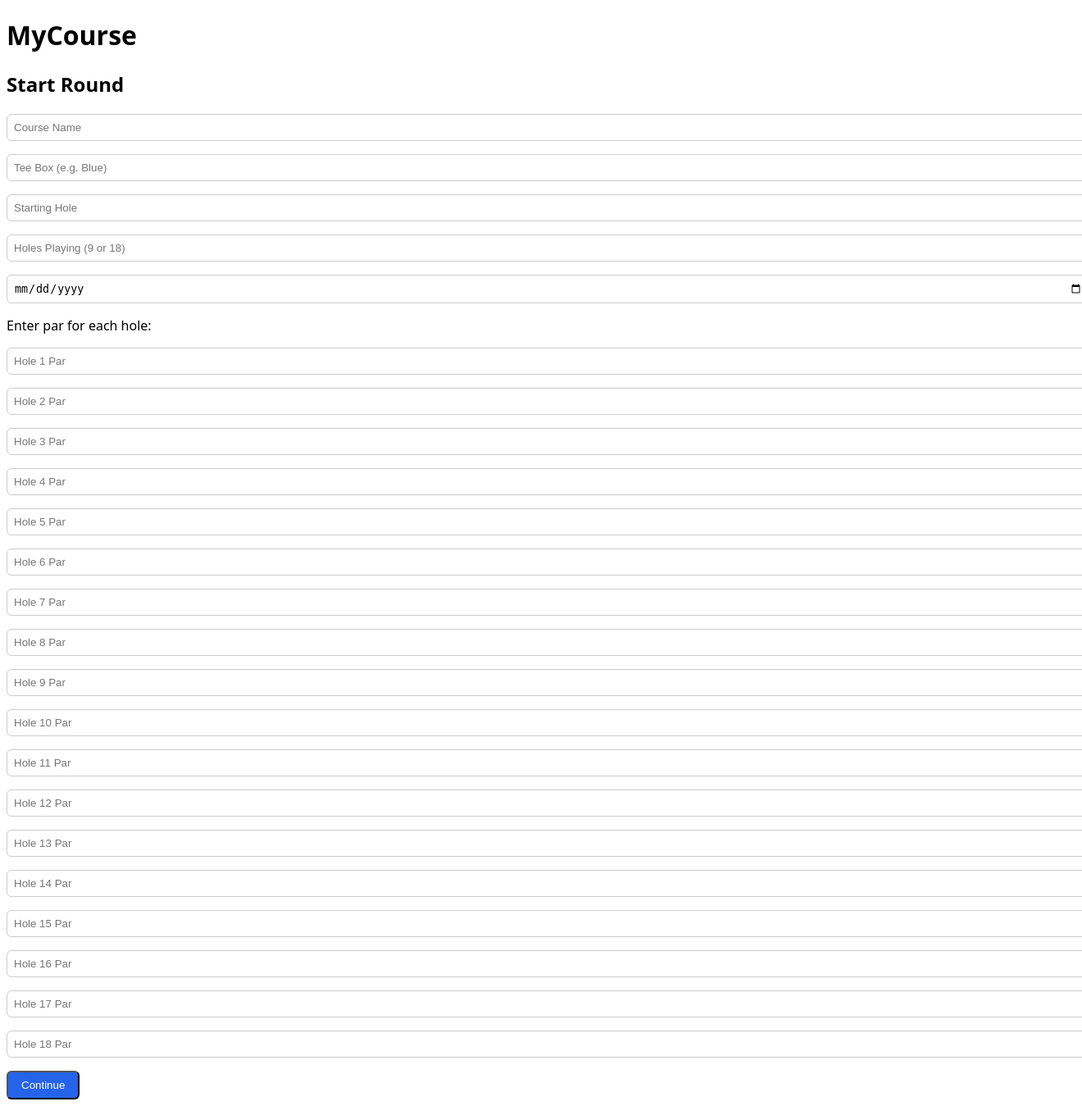
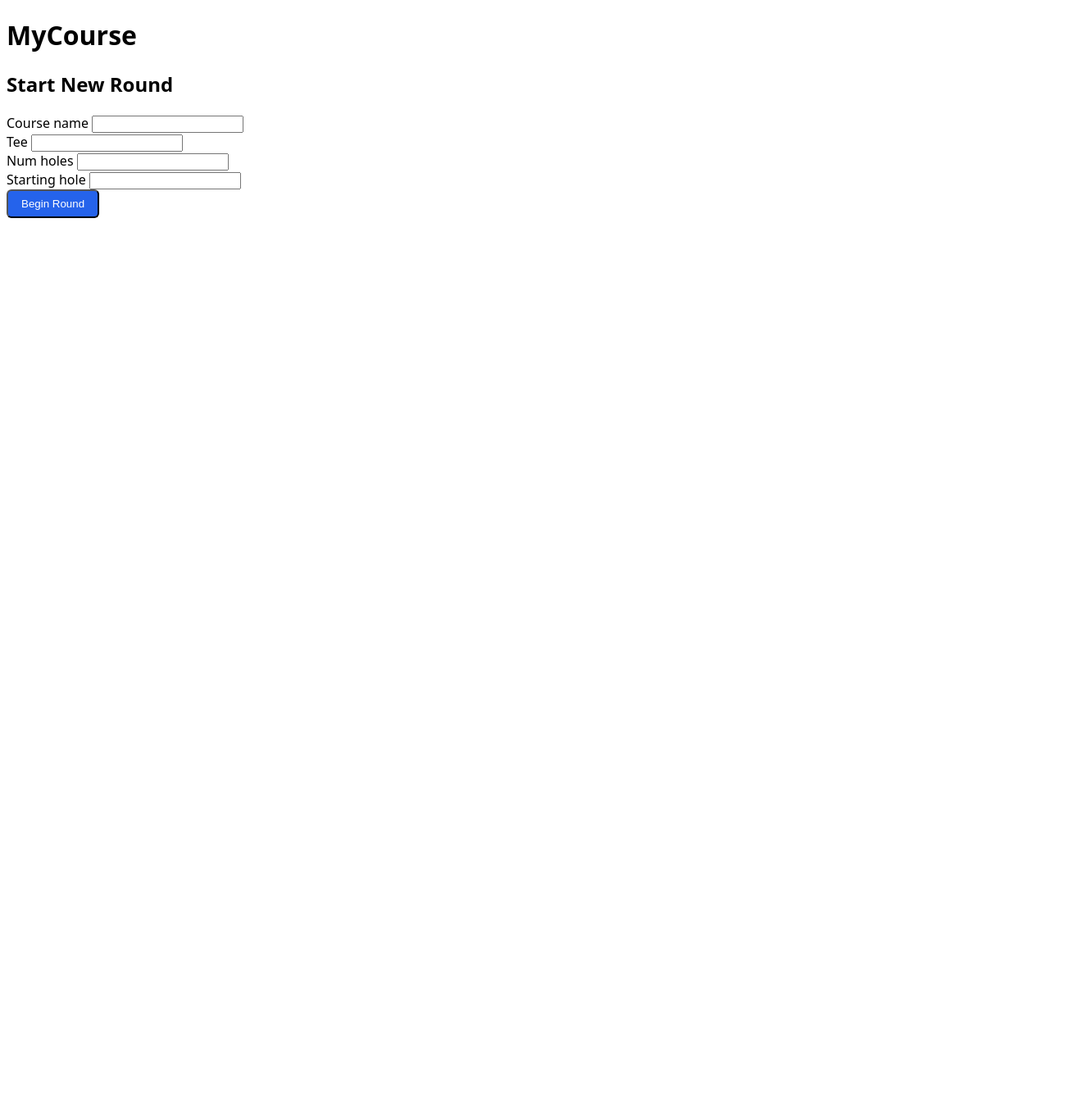
Before and after one commit to CanyenPalmer/mycourse-app, a Flask app: template templates/round_setup.html in a window 1320 px wide; the page is wider, and only the part inside the window is pictured. Shown: that part at 82% size. After the commit the page ends 266 px from the top of that part, so only its background shows below. Run offline with Flask 3, Linux system fonts and the light colour scheme; the template is opened without the code that fills it, so the values that code supplies are empty, except form fields; tables that the repository leaves empty hold one stand-in row (values such as "Sample post"); form fields are guessed from the names that the template uses.

Commit message:
Update round_setup.html

```diff
--- a/templates/round_setup.html
+++ b/templates/round_setup.html
@@ -1,18 +1,33 @@
-{% extends 'base.html' %}
+{% extends "base.html" %}
 {% block content %}
-<h2 class="text-xl font-semibold mb-4">Start Round</h2>
-<form method="post" class="space-y-4">
-    <input name="course_name" placeholder="Course Name" class="input" required />
-    <input name="tee_box" placeholder="Tee Box (e.g. Blue)" class="input" required />
-    <input name="start_hole" type="number" min="1" max="18" placeholder="Starting Hole" class="input" required />
-    <input name="holes_played" type="number" min="9" max="18" placeholder="Holes Playing (9 or 18)" class="input" required />
-    <input name="date_played" type="date" class="input" required />
+<div class="container mt-5">
+    <h2 class="text-center mb-4">Start New Round</h2>
+    <form method="POST">
+        {{ form.hidden_tag() }}
 
-    <p class="text-sm text-gray-600">Enter par for each hole:</p>
-    {% for i in range(1, 19) %}
-        <input name="par_{{ i }}" type="number" min="3" max="6" placeholder="Hole {{ i }} Par" class="input" />
-    {% endfor %}
+        <div class="mb-3">
+            {{ form.course_name.label(class="form-label") }}
+            {{ form.course_name(class="form-control") }}
+        </div>
 
-    <button type="submit" class="btn">Continue</button>
-</form>
+        <div class="mb-3">
+            {{ form.tee.label(class="form-label") }}
+            {{ form.tee(class="form-select") }}
+        </div>
+
+        <div class="mb-3">
+            {{ form.num_holes.label(class="form-label") }}
+            {{ form.num_holes(class="form-select") }}
+        </div>
+
+        <div class="mb-3">
+            {{ form.starting_hole.label(class="form-label") }}
+            {{ form.starting_hole(class="form-control") }}
+        </div>
+
+        <div class="text-center">
+            <button type="submit" class="btn btn-primary">Begin Round</button>
+        </div>
+    </form>
+</div>
 {% endblock %}
```
